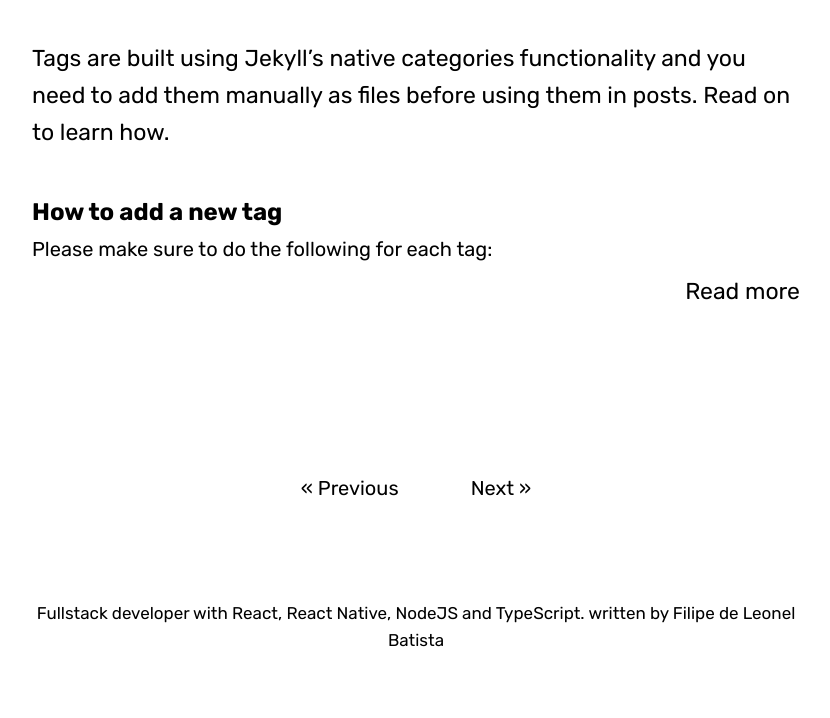
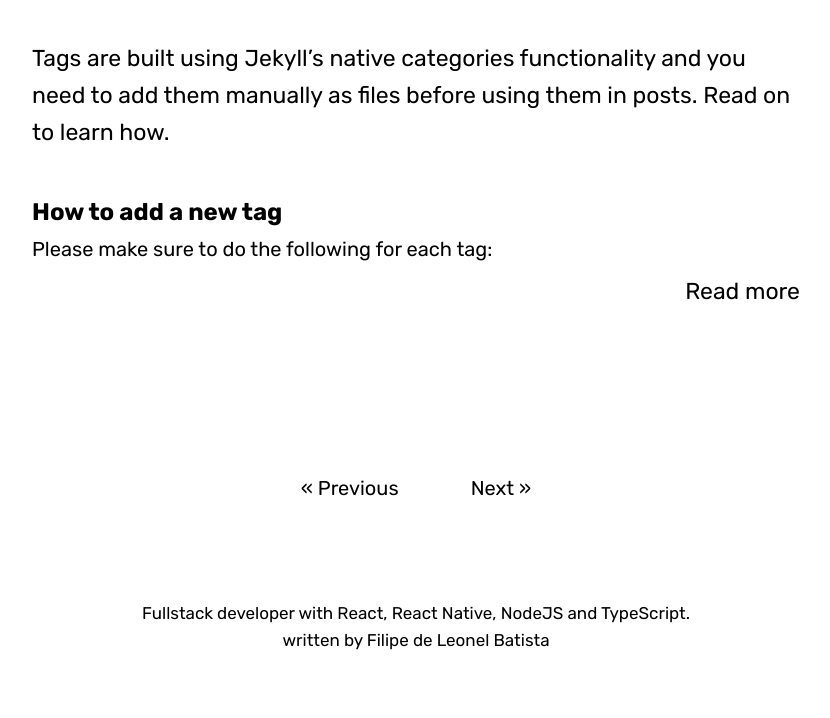
Before and after one commit to filipeleonelbatista/filipeleonelbatista.github.io, a Jekyll site: the page built from index.html, in a window 1280 px wide. Shown: the part 4035-4753 px from the top of the page, without its empty margins (224-1054 px from the left). Built offline with Jekyll 4.4.1, drawn with Linux system fonts in a browser that asks for light colours; some web fonts are replaced; the list of posts is cut into pages by our own code.

Commit message:
Update footer.html

```diff
--- a/_includes/main/footer.html
+++ b/_includes/main/footer.html
@@ -1,4 +1,4 @@
 <footer>
-    <span>{{ site.blog.description }}</span>
+    <span>{{ site.blog.description }}</span><br>
     <span>written by {{ site.author.fullname }}</span>
 </footer>
```
